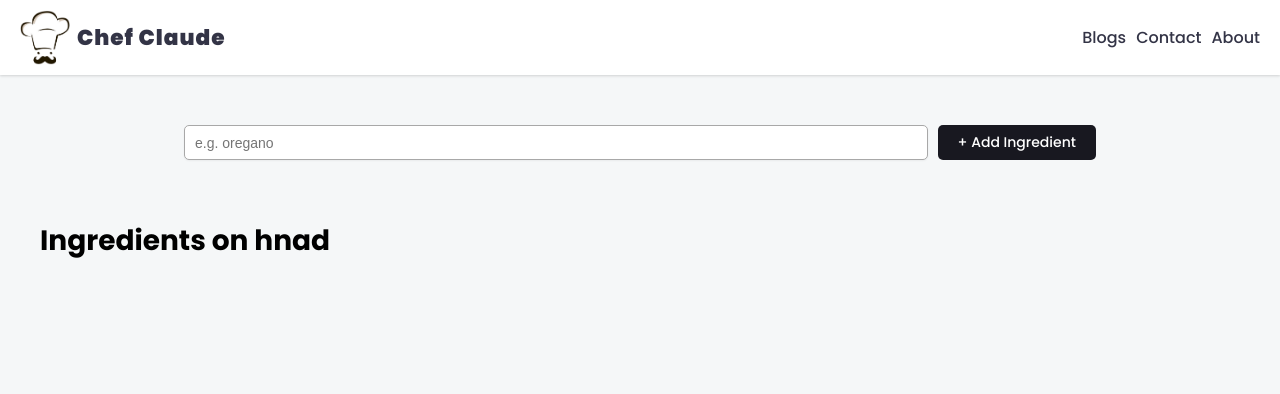
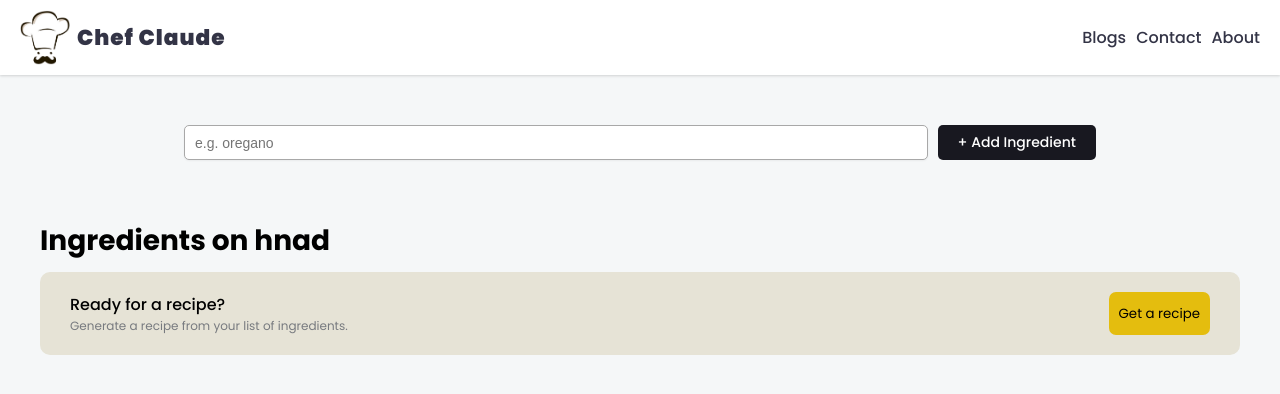
Before and after one commit to allee-usman/react-notes, a React (Vite) app in the folder S3_react-states/chef-claude-project/: page / in a window 1280 px wide. Shown: the top 394 px of the page. Built offline with nearby package versions, Linux system fonts and the light colour scheme.

Commit message:
Update: Add more HTML and CSS to main

```diff
--- a/S3_react-states/chef-claude-project/src/components/Main.jsx
+++ b/S3_react-states/chef-claude-project/src/components/Main.jsx
@@ -37,6 +37,13 @@ function Main() {
 			<section className="ingredients-list-container">
 				<h2>Ingredients on hnad</h2>
 				<ul className="ingredients-list">{ingredientList}</ul>
+				<div className="get-recipe-container">
+					<div>
+						<h2>Ready for a recipe?</h2>
+						<p>Generate a recipe from your list of ingredients.</p>
+					</div>
+					<button>Get a recipe</button>
+				</div>
 			</section>
 		</main>
 	);
--- a/S3_react-states/chef-claude-project/styles.css
+++ b/S3_react-states/chef-claude-project/styles.css
@@ -133,3 +133,27 @@ form > button:hover {
 	margin: 0 auto;
 	color: #393e46;
 }
+.get-recipe-container {
+	background-color: #e6e3d6;
+	padding: 20px 30px;
+	display: flex;
+	column-gap: 10px;
+	justify-content: space-between;
+	border-radius: 10px;
+}
+.get-recipe-container h2 {
+	font-size: 1rem;
+	font-weight: 500;
+}
+.get-recipe-container p {
+	font-size: 0.75rem;
+	color: #777a7f;
+}
+.get-recipe-container button {
+	border: none;
+	padding: 5px 10px;
+	outline: none;
+	background-color: #e4bd0e;
+	border-radius: 7px;
+	font-family: inherit;
+}
```
